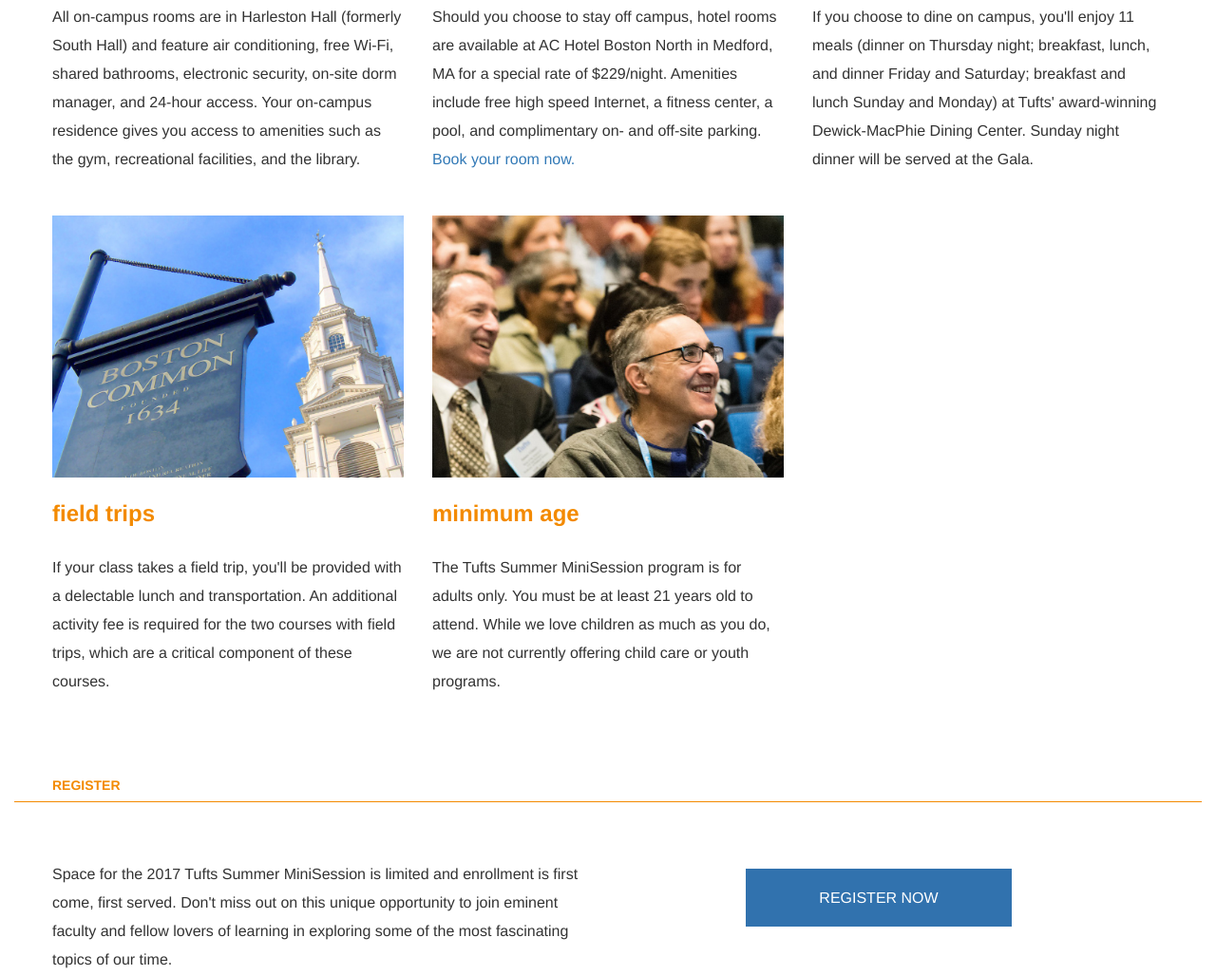
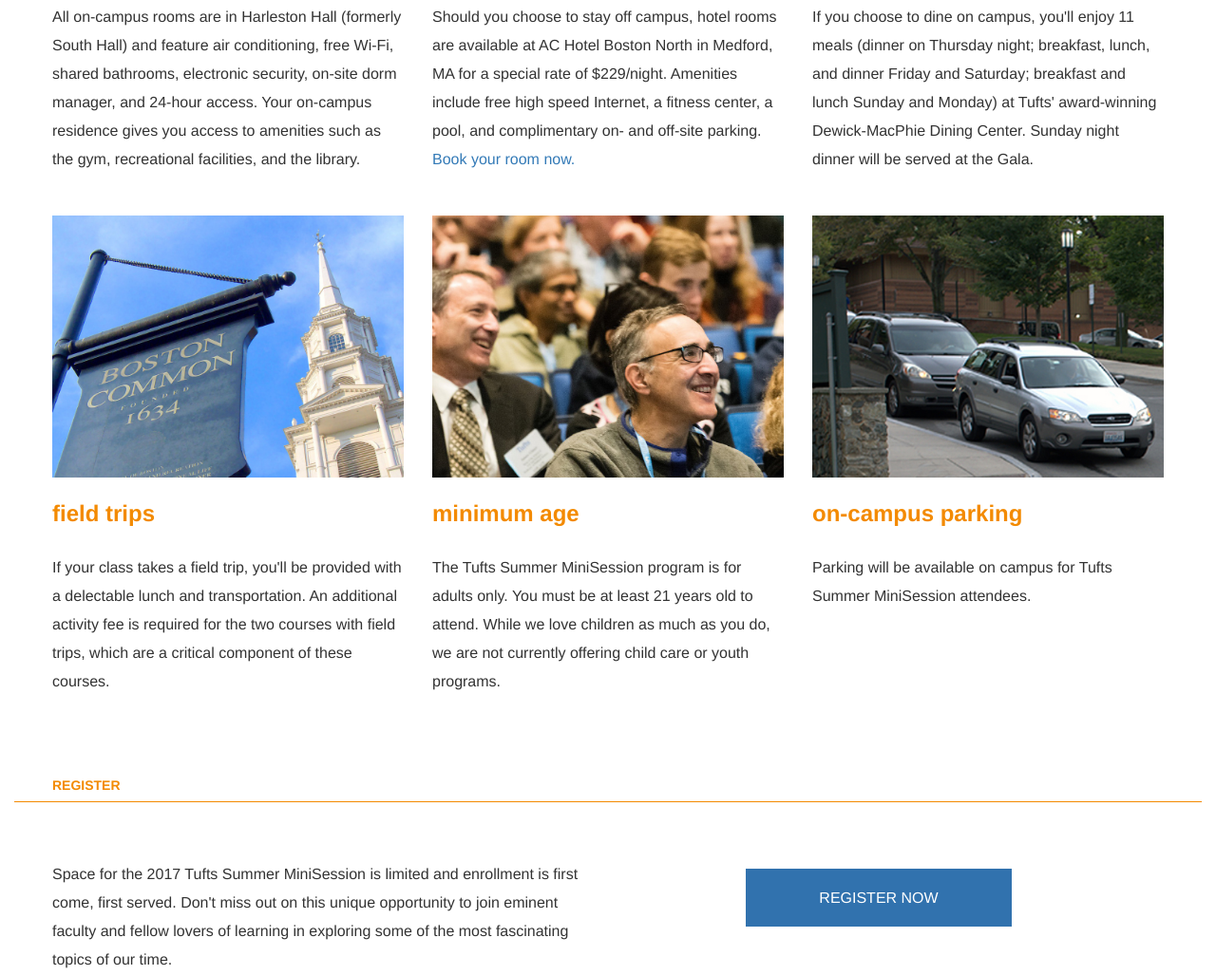
Before and after one commit to rebeccaalpert/summer-minisession, a plain HTML site: page index.html in a window 1280 px wide. Shown: the part 4575-5602 px from the top of the page at 95% size. Drawn offline with nearby package versions, Linux system fonts and the light colour scheme; a web font is replaced by a local one.

Commit message:
Updated parking content block

```diff
--- a/index.html
+++ b/index.html
@@ -261,11 +261,11 @@
         		<h2 class="orange bold">minimum age</h2>
             	<p>The Tufts Summer MiniSession program is for adults only.  You must be at least 21 years old to attend. While we love children as much as you do, we are not currently offering child care or youth programs.</p>
         	</div>
-            <!--<div class="col-sm-6 col-lg-4 detail-block">
-        		<img src="./Minimum_Age.jpg" class="rectangle" />
+             <div class="col-sm-6 col-lg-4 detail-block">
+        		<img src="./Parking.jpg" class="rectangle" />
         		<h2 class="orange bold">on-campus parking</h2>
             	<p>Parking will be available on campus for Tufts Summer MiniSession attendees.</p>
-        	</div>-->
+        	</div>
       </div>
     </div>
     <div class="container-fluid" id="register">
```
